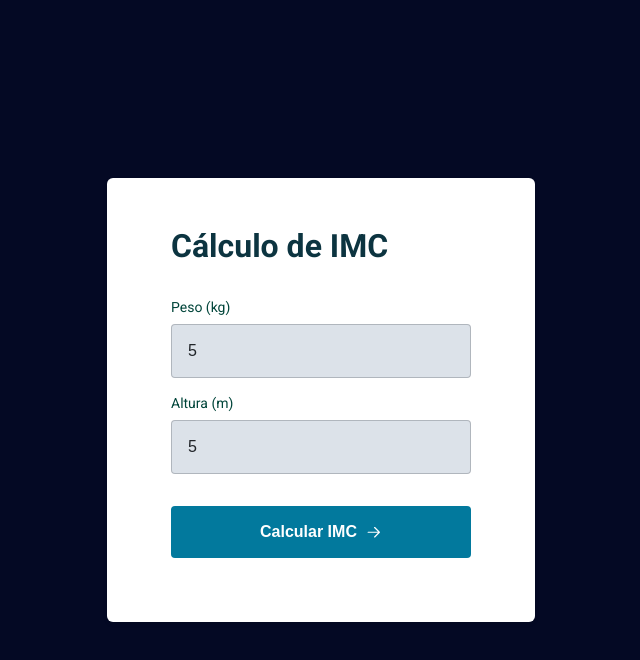
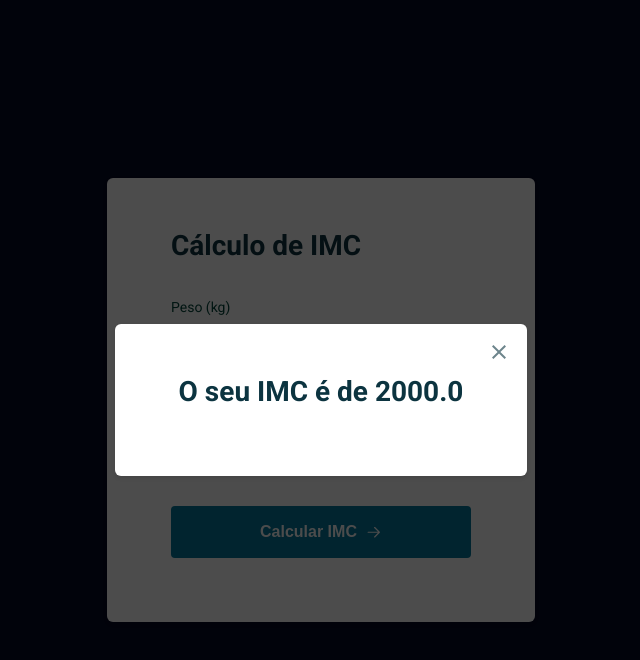
Before and after one commit to igormatheusf/projeto-calculadora-imc, a plain HTML site: page index.html in a window 1280 px wide. Both pictures are taken after typing "5", "5" into the empty fields and a click on the button "Calcular IMC". Shown: the whole page, without its empty margins (319-959 px from the left). Drawn offline with Linux system fonts and the light colour scheme.

Commit message:
presentation result in popup

```diff
--- a/index.html
+++ b/index.html
@@ -30,7 +30,7 @@
                 </div>
 
                 <div class="input-wrapper">
-                    <label for="height">Altura (m)</label>
+                    <label for="height">Altura (cm)</label>
                     <input
                         id="height"
                         type="number"
@@ -50,7 +50,7 @@
                     <img src="./assets/close.svg" alt="x drawing">
                 </button>
 
-                O seu IMC é de 28
+                <span>O seu IMC é de 28</span>
             </h2>
         </div>
     </div>
--- a/script.js
+++ b/script.js
@@ -1,15 +1,24 @@
 // variables
-
 const form = document.querySelector('form')
 const inputWeight = document.querySelector('#weight')
 const inputHeight = document.querySelector('#height')
+
+const modalWrapper = document.querySelector('.modal-wrapper')
+const modalMessage = document.querySelector('.modal .title span')
+const modalBtnClose = document.querySelector('.modal button.close')
 
 // 3 maneiras de criar e atribuir função ao evento
 form.onsubmit = function (event) {
     event.preventDefault()
 
     const weight = inputWeight.value
-    const height = inputWeight.value
+    const height = inputHeight.value
+
+    const result = IMC(weight, height)
+    const message = `O seu IMC é de ${result}`
+
+    modalMessage.innerText = message
+    modalWrapper.classList.add('open')
 }
 
 // or
@@ -18,3 +27,10 @@ form.onsubmit = function (event) {
 // or
 // form.onsubmit = handleSubmit
 // function handleSubmit() {}
+
+
+modalBtnClose.onclick = () => modalWrapper.classList.remove('open')
+
+function IMC(weight, height) {
+    return (weight / ((height / 100) ** 2)).toFixed(1)
+}
--- a/style.css
+++ b/style.css
@@ -50,7 +50,7 @@ body, input, button {
 }
 
 .title {
-    font-size: 3.2rem;
+    font-size: 2.8rem;
     line-height: 4rem;
     color: var(--tt-heading);
 }
```
